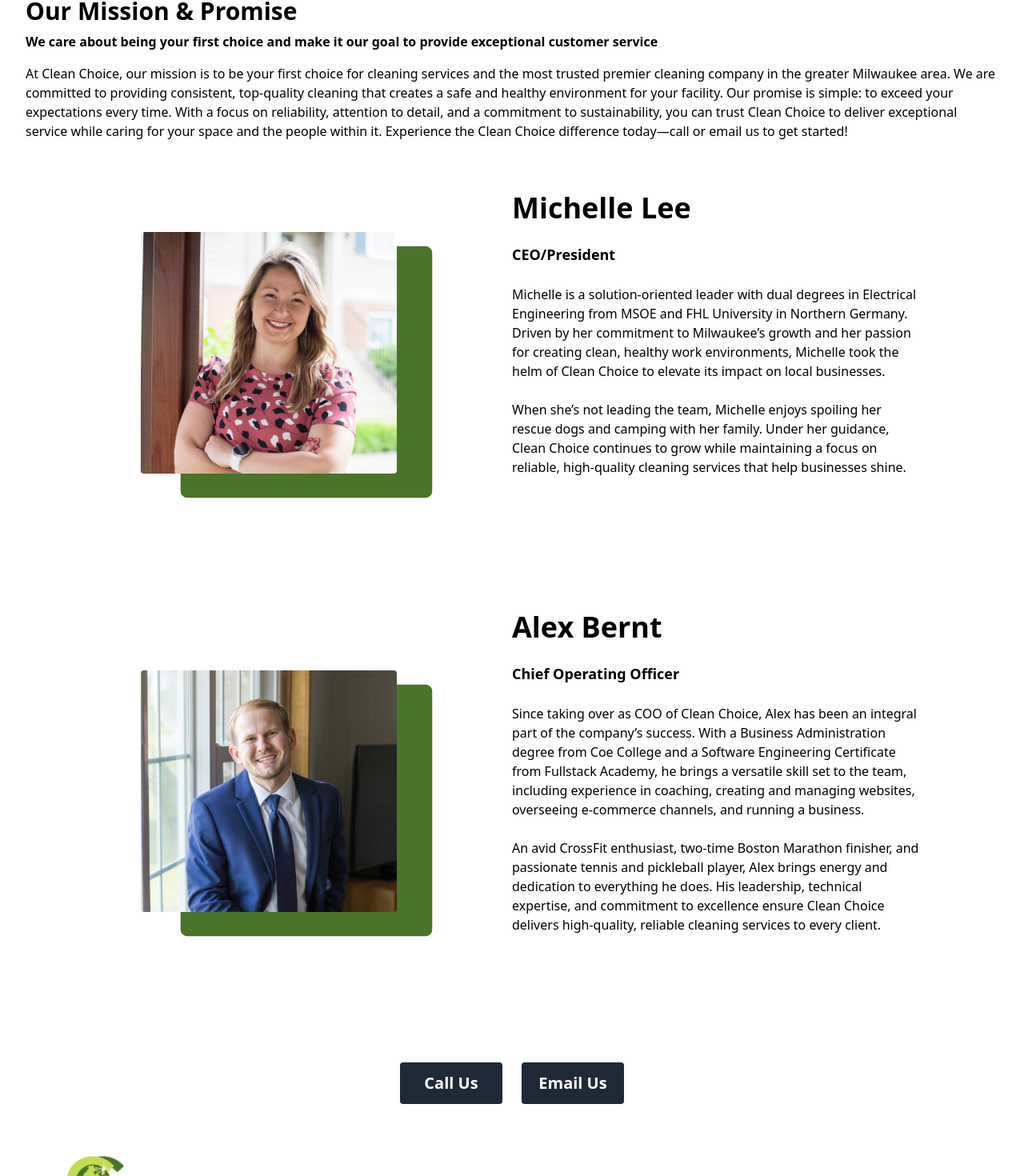
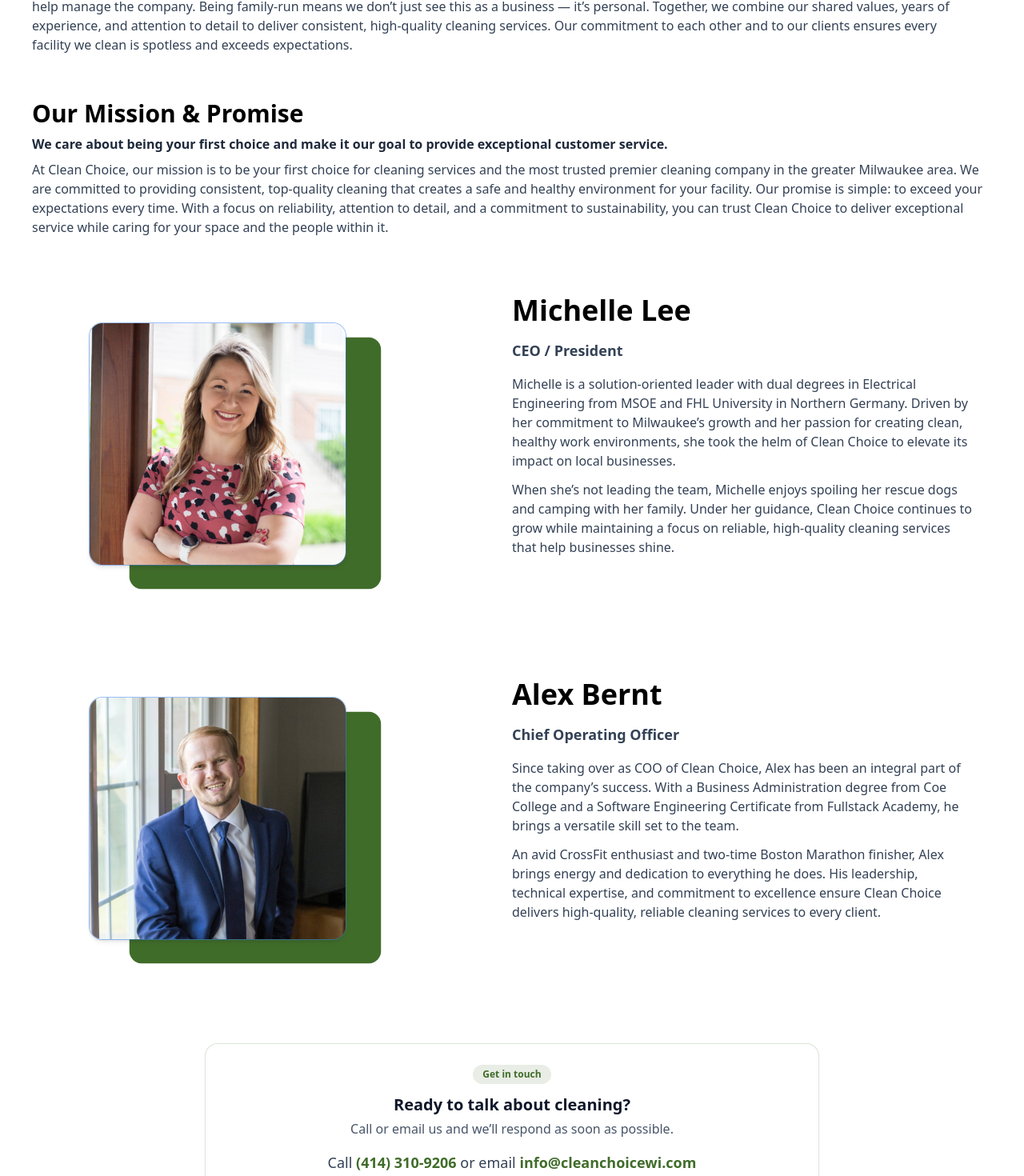
Before and after one commit to Clean-Choice-Website/clean-choice, a React (Vite) app: page /about in a window 1280 px wide. Shown: the part 1039-2509 px from the top of the page at 80% size. Built offline with nearby package versions, Linux system fonts and the light colour scheme.

Commit message:
Update to About Us page

```diff
--- a/src/AboutUs.jsx
+++ b/src/AboutUs.jsx
@@ -6,6 +6,12 @@ import { useEffect, useState } from "react";
 import { scrollToTop } from "./utils/scrollToTop";
 import { MoonLoader } from "react-spinners";
 import { Helmet } from "react-helmet";
+
+const DARK = "#406C2A";
+const DARKER = "#355622";
+const MID_TINT = "rgba(64,108,42,0.18)";
+const LIGHT_TINT = "rgba(64,108,42,0.12)";
+
 const circleDimensions = 350;
 
 const AboutUs = () => {
@@ -14,7 +20,7 @@ const AboutUs = () => {
   useEffect(() => {
     scrollToTop();
 
-    const imagesToLoad = [Alex, Michelle];
+    const imagesToLoad = [Alex, Michelle, Team];
     let loadedCount = 0;
 
     imagesToLoad.forEach((src) => {
@@ -22,17 +28,19 @@ const AboutUs = () => {
       img.src = src;
       img.onload = () => {
         loadedCount += 1;
-        if (loadedCount === imagesToLoad.length) {
-          setIsLoading(false);
-        }
+        if (loadedCount === imagesToLoad.length) setIsLoading(false);
+      };
+      img.onerror = () => {
+        // don’t block the page forever if one image fails
+        loadedCount += 1;
+        if (loadedCount === imagesToLoad.length) setIsLoading(false);
       };
     });
   }, []);
 
   return (
-    <div>
+    <div className="bg-white">
       <Helmet>
-        {/* Google Analytics tracking code */}
         <script
           async
           src="https://www.googletagmanager.com/gtag/js?id=AW-16595064549"
@@ -53,36 +61,45 @@ const AboutUs = () => {
           content="Learn about Clean Choice Wisconsin, offering top-notch commercial and office cleaning services in Milwaukee, WI."
         />
       </Helmet>
+
       {isLoading ? (
         <div className="mt-40 flex h-screen items-start justify-center">
-          <MoonLoader color={"#497429"} />
+          <MoonLoader color={DARK} />
         </div>
       ) : (
-        <div>
+        <>
           <ContactInfo />
-          <div className="mx-auto max-w-7xl">
-            <section className="flex flex-col items-center justify-between py-4 md:items-start">
-              <div className="mx-8 w-full py-4 md:mx-0">
-                <h1 className="mx-8 rounded-md bg-logoGreen px-4 py-4 text-center text-xl font-bold text-white sm:px-0">
+
+          <div className="mx-auto max-w-screen-2xl px-6 md:px-10">
+            {/* Header */}
+            <section className="flex flex-col items-center justify-between py-6 md:items-start">
+              <div className="w-full py-4">
+                <h1
+                  className="rounded-2xl px-6 py-5 text-center text-2xl font-extrabold text-white shadow-sm md:text-3xl"
+                  style={{ backgroundColor: DARK }}
+                >
                   Meet the People Behind Clean Choice
                 </h1>
               </div>
+
               <div className="flex w-full justify-center py-6">
                 <img
-                  className="w-2/3 max-w-5xl rounded-lg object-cover shadow-md"
+                  className="w-full max-w-5xl rounded-2xl object-cover shadow-md ring-1"
+                  style={{ borderColor: MID_TINT }}
                   src={Team}
                   alt="Clean Choice Team"
                 />
               </div>
-              <div className="md:flex md:max-w-7xl md:flex-row md:gap-4 md:pr-8">
+
+              <div className="w-full md:flex md:max-w-7xl md:flex-row md:gap-6 md:pr-8">
                 <div className="items-start">
-                  <h2 className="text-center text-3xl font-bold md:mx-8 md:text-left">
+                  <h2 className="text-center text-3xl font-extrabold md:text-left">
                     Our Story
                   </h2>
-                  <p className="px-8 py-2 font-bold">
+                  <p className="mt-2 font-semibold text-slate-800">
                     Experience the Clean Choice advantage!
                   </p>
-                  <p className="px-8 py-2 md:pr-4">
+                  <p className="mt-2 text-slate-700">
                     In January 2023, Michelle officially acquired Clean Choice
                     and quickly transformed it into a family-run business by
                     bringing two of her cousins on board to help manage the
@@ -96,16 +113,16 @@ const AboutUs = () => {
                 </div>
               </div>
             </section>
-            <section className="flex flex-col items-center justify-between py-4 md:items-start">
-              <h2 className="text-3xl font-bold md:mx-8">
-                Our Mission & Promise
-              </h2>
-              <div className="items-start">
-                <p className="px-8 py-2 font-bold">
+
+            {/* Mission */}
+            <section className="flex flex-col items-center justify-between py-8 md:items-start">
+              <h2 className="text-3xl font-extrabold">Our Mission & Promise</h2>
+              <div className="mt-2">
+                <p className="font-semibold text-slate-800">
                   We care about being your first choice and make it our goal to
-                  provide exceptional customer service
+                  provide exceptional customer service.
                 </p>
-                <p className="px-8 py-2">
+                <p className="mt-2 text-slate-700">
                   At Clean Choice, our mission is to be your first choice for
                   cleaning services and the most trusted premier cleaning
                   company in the greater Milwaukee area. We are committed to
@@ -115,53 +132,61 @@ const AboutUs = () => {
                   on reliability, attention to detail, and a commitment to
                   sustainability, you can trust Clean Choice to deliver
                   exceptional service while caring for your space and the people
-                  within it. Experience the Clean Choice difference today—call
-                  or email us to get started!
+                  within it.
                 </p>
               </div>
             </section>
+
+            {/* Leaders */}
             <section>
-              <div className="mx-auto flex max-w-6xl flex-col items-center justify-center px-9 py-10 sm:px-16 md:flex-row md:pb-24 lg:py-10 lg:pb-32">
+              {/* Michelle */}
+              <div className="mx-auto flex max-w-6xl flex-col items-center justify-center py-10 md:flex-row md:pb-24 lg:pb-28">
                 <div className="relative flex h-64 justify-center md:w-1/2">
                   <svg
                     className="absolute -left-44 -top-24 hidden scale-75 md:-left-8 md:-top-0 md:block md:scale-75 lg:left-20 lg:scale-90"
-                    height={`${circleDimensions}`}
-                    width={`${circleDimensions}`}
+                    height={circleDimensions}
+                    width={circleDimensions}
                     xmlns="http://www.w3.org/2000/svg"
                   >
                     <rect
                       x="0"
                       y="0"
-                      width={`${circleDimensions}`}
-                      height={`${circleDimensions}`}
-                      rx="10"
-                      ry="10"
-                      fill="#497429"
+                      width={circleDimensions}
+                      height={circleDimensions}
+                      rx="18"
+                      ry="18"
+                      fill={DARK}
                     />
                   </svg>
 
                   <img
-                    className="absolute bottom-10 w-60 max-w-xs md:-left-10 md:-top-0 md:w-72 md:rounded lg:left-12 lg:w-80"
+                    className="absolute bottom-10 w-60 max-w-xs rounded-2xl object-cover shadow-md ring-1 md:-left-10 md:-top-0 md:w-72 lg:left-12 lg:w-80"
+                    style={{ borderColor: MID_TINT }}
                     src={Michelle}
-                    alt="Michelle Lee Picture"
+                    alt="Michelle Lee"
                   />
                 </div>
+
                 <div className="w-full md:w-1/2">
-                  <div className="flex flex-col gap-6">
-                    <h3 className="text-center text-4xl font-semibold md:text-left">
+                  <div className="flex flex-col gap-4">
+                    <h3 className="text-center text-4xl font-extrabold md:text-left">
                       Michelle Lee
                     </h3>
-                    <h4 className="text-center text-lg font-semibold md:text-left">
-                      CEO/President
+                    <h4 className="text-center text-lg font-semibold text-slate-700 md:text-left">
+                      CEO / President
                     </h4>
-                    <p className="font-light">
+
+                    <div className="text-slate-700">
+                      <p>
                         Michelle is a solution-oriented leader with dual degrees
-                      in Electrical Engineering from MSOE and FHL University in
-                      Northern Germany. Driven by her commitment to Milwaukee’s
-                      growth and her passion for creating clean, healthy work
-                      environments, Michelle took the helm of Clean Choice to
-                      elevate its impact on local businesses. <br />
-                      <br /> When she’s not leading the team, Michelle enjoys
+                        in Electrical Engineering from MSOE and FHL University
+                        in Northern Germany. Driven by her commitment to
+                        Milwaukee’s growth and her passion for creating clean,
+                        healthy work environments, she took the helm of Clean
+                        Choice to elevate its impact on local businesses.
+                      </p>
+                      <p className="mt-3">
+                        When she’s not leading the team, Michelle enjoys
                         spoiling her rescue dogs and camping with her family.
                         Under her guidance, Clean Choice continues to grow while
                         maintaining a focus on reliable, high-quality cleaning
@@ -170,71 +195,119 @@ const AboutUs = () => {
                     </div>
                   </div>
                 </div>
-              <div className="mx-auto flex max-w-6xl flex-col items-center justify-center px-9 py-10 sm:px-16 md:flex-row lg:py-10 lg:pb-32">
+              </div>
+
+              {/* Alex */}
+              <div className="mx-auto flex max-w-6xl flex-col items-center justify-center py-10 md:flex-row lg:pb-28">
                 <div className="relative flex h-64 justify-center md:w-1/2">
                   <svg
                     className="absolute -left-44 -top-24 hidden scale-75 md:-left-8 md:-top-0 md:block md:scale-75 lg:left-20 lg:scale-90"
-                    height={`${circleDimensions}`}
-                    width={`${circleDimensions}`}
+                    height={circleDimensions}
+                    width={circleDimensions}
                     xmlns="http://www.w3.org/2000/svg"
                   >
                     <rect
                       x="0"
                       y="0"
-                      width={`${circleDimensions}`}
-                      height={`${circleDimensions}`}
-                      rx="10"
-                      ry="10"
-                      fill="#497429"
+                      width={circleDimensions}
+                      height={circleDimensions}
+                      rx="18"
+                      ry="18"
+                      fill={DARK}
                     />
                   </svg>
+
                   <img
-                    className="absolute bottom-10 w-60 max-w-xs md:-left-10 md:-top-0 md:w-72 md:rounded lg:left-12 lg:w-80"
+                    className="absolute bottom-10 w-60 max-w-xs rounded-2xl object-cover shadow-md ring-1 md:-left-10 md:-top-0 md:w-72 lg:left-12 lg:w-80"
+                    style={{ borderColor: MID_TINT }}
                     src={Alex}
-                    alt="Alex picture"
+                    alt="Alex Bernt"
                   />
                 </div>
+
                 <div className="w-full md:w-1/2">
-                  <div className="flex flex-col gap-6">
-                    <h3 className="text-center text-4xl font-semibold md:text-left">
+                  <div className="flex flex-col gap-4">
+                    <h3 className="text-center text-4xl font-extrabold md:text-left">
                       Alex Bernt
                     </h3>
-                    <h4 className="text-center text-lg font-semibold md:text-left">
+                    <h4 className="text-center text-lg font-semibold text-slate-700 md:text-left">
                       Chief Operating Officer
                     </h4>
-                    <p className="font-light">
-                      Since taking over as COO of Clean Choice, Alex has been an
-                      integral part of the company’s success. With a Business
-                      Administration degree from Coe College and a Software
-                      Engineering Certificate from Fullstack Academy, he brings
-                      a versatile skill set to the team, including experience in
-                      coaching, creating and managing websites, overseeing
-                      e-commerce channels, and running a business. <br />
-                      <br /> An avid CrossFit enthusiast, two-time Boston
-                      Marathon finisher, and passionate tennis and pickleball
-                      player, Alex brings energy and dedication to everything he
-                      does. His leadership, technical expertise, and commitment
-                      to excellence ensure Clean Choice delivers high-quality,
-                      reliable cleaning services to every client.
+
+                    <div className="text-slate-700">
+                      <p>
+                        Since taking over as COO of Clean Choice, Alex has been
+                        an integral part of the company’s success. With a
+                        Business Administration degree from Coe College and a
+                        Software Engineering Certificate from Fullstack Academy,
+                        he brings a versatile skill set to the team.
+                      </p>
+                      <p className="mt-3">
+                        An avid CrossFit enthusiast and two-time Boston Marathon
+                        finisher, Alex brings energy and dedication to
+                        everything he does. His leadership, technical expertise,
+                        and commitment to excellence ensure Clean Choice
+                        delivers high-quality, reliable cleaning services to
+                        every client.
                       </p>
                     </div>
                   </div>
                 </div>
+              </div>
             </section>
-            <div className="m-8 flex flex-row items-center justify-center gap-6 md:mx-8 ">
-              <a href="tel:+14143109206">
-                <p className="inline-block w-32 rounded bg-gray-800 py-3 text-center text-xl font-bold text-white transition-all hover:bg-ButtonBlackHover">
-                  Call Us
+
+            {/* CTA */}
+            <div className="py-10 text-center">
+              <div
+                className="mx-auto max-w-3xl rounded-2xl border bg-white p-6 shadow-sm"
+                style={{ borderColor: MID_TINT }}
+              >
+                <div
+                  className="inline-flex items-center gap-2 rounded-full px-3 py-1 text-xs font-semibold"
+                  style={{ backgroundColor: LIGHT_TINT, color: DARK }}
+                >
+                  Get in touch
+                </div>
+
+                <h3 className="mt-3 text-xl font-extrabold text-slate-900">
+                  Ready to talk about cleaning?
+                </h3>
+
+                <p className="mt-1 text-slate-600">
+                  Call or email us and we’ll respond as soon as possible.
                 </p>
+
+                <p className="mt-4 text-base text-slate-700 md:text-lg">
+                  Call{" "}
+                  <a
+                    href="tel:4143109206"
+                    className="font-bold text-[#406C2A] hover:underline"
+                  >
+                    (414) 310-9206
+                  </a>{" "}
+                  or email{" "}
+                  <a
+                    href="mailto:info@cleanchoicewi.com"
+                    className="font-bold text-[#406C2A] hover:underline"
+                  >
+                    info@cleanchoicewi.com
                   </a>
-              <a href="mailto:info@cleanchoicewi.com">
-                <p className="inline-block w-32 rounded bg-gray-800 py-3 text-center text-xl font-bold text-white transition-all hover:bg-ButtonBlackHover">
-                  Email Us
                 </p>
+
+                <div className="mt-6">
+                  <a
+                    href="https://40s7vw.share-na2.hsforms.com/2vnsTJgLFQiK5iSSq8YUuVA"
+                    target="_blank"
+                    rel="noopener noreferrer"
+                    className="inline-flex items-center justify-center rounded-xl bg-[#406C2A] px-8 py-3 font-semibold text-white shadow-lg shadow-green-700/30 transition hover:bg-[#355622]"
+                  >
+                    Get a Free Quote
                   </a>
                 </div>
               </div>
             </div>
+          </div>
+        </>
       )}
     </div>
   );
```
Lines whose indentation alone changed are shown as unchanged.
